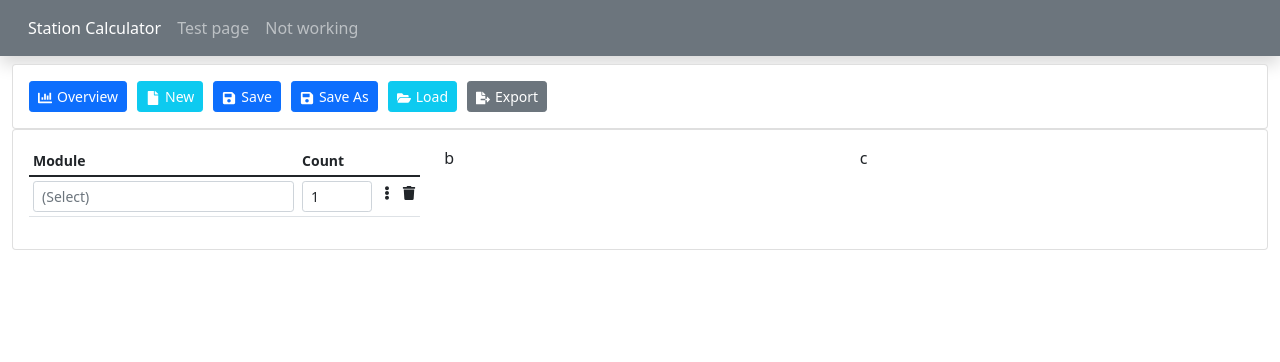
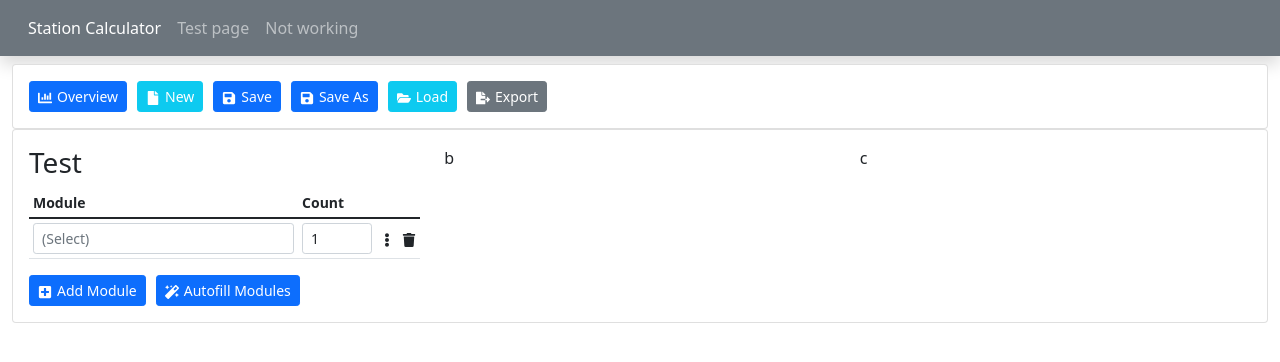
Before and after one commit to SebastianSchlecht/X4-Tools, a React (Create React App) app: page /#/station in a window 1280 px wide. Shown: the top 362 px of the page. Built offline with nearby package versions, Linux system fonts and the light colour scheme.

Commit message:
Multiple modules can now be created

```diff
--- a/src/components/stationCalculator/ModuleCard.tsx
+++ b/src/components/stationCalculator/ModuleCard.tsx
@@ -17,7 +17,12 @@ const dummyPlaceholder: SuggestionGroup[] = [
   },
 ];
 
-const ModuleCard: React.FC = () => {
+type ModuleCardProp = {
+  onDelete: (keyHint?: string | number) => void;
+  keyHint?: string | number;
+};
+
+const ModuleCard: React.FC<ModuleCardProp> = ({ onDelete, keyHint }) => {
   const [count, setCount] = useState(1);
   const [input, setInput] = useState("");
   const [suggestionVisible, setSuggestionVisible] = useState(false);
@@ -36,7 +41,7 @@ const ModuleCard: React.FC = () => {
   };
 
   return (
-    <tr className="test" onBlur={onBlur}>
+    <tr onBlur={onBlur}>
       <td>
         <div className="form-group">
           <InputGroup size="sm" onFocus={() => setSuggestionVisible(true)}>
@@ -55,14 +60,14 @@ const ModuleCard: React.FC = () => {
             min="0"
             value={count}
             onChange={(e) => setCount(Number(e.target.value))}
-          ></FormControl>
+          />
         </InputGroup>
       </td>
       <td>
         <FaEllipsisV className="move" />
       </td>
       <td>
-        <FaTrash className="clickable" />
+        <FaTrash className="clickable" onClick={() => onDelete(keyHint)} />
       </td>
     </tr>
   );
--- a/src/components/stationCalculator/ModulesCard.tsx
+++ b/src/components/stationCalculator/ModulesCard.tsx
@@ -1,25 +1,61 @@
 import { Table } from "react-bootstrap";
 import ModuleCard from "./ModuleCard";
-// import { useState } from 'react'
+import { Button } from "react-bootstrap";
+import { FaPlusSquare, FaMagic } from "react-icons/fa";
+import { useState } from "react";
+
+type StationModule = {
+  id: number;
+};
+
+const createModule = (id: number): StationModule => ({
+  id,
+});
 
 const ModulesCard: React.FC = () => {
-  // const [count, setCount] = useState(1)
+  const [modules, setModules] = useState<StationModule[]>([createModule(1)]);
+
+  const addModule = () => {
+    const nextId =
+      modules.length === 0 ? 1 : modules.map((module) => module.id).reduce((idA, idB) => Math.max(idA, idB)) + 1;
+    setModules([...modules, createModule(nextId)]);
+    console.log(`Adding module with id ${nextId}`);
+  };
 
   return (
     <div>
-      <Table className="table-hover table-sm small">
+      <h3>Test</h3>
+      <Table className="table-hover table-sm small" style={{ verticalAlign: "middle" }}>
         <thead>
           <tr>
             <th>Module</th>
             <th style={{ width: "20%" }}>Count</th>
-            <th style={{ width: "5%" }}></th>
-            <th style={{ width: "5%" }}></th>
+            <th style={{ width: "5%" }} />
+            <th style={{ width: "5%" }} />
           </tr>
         </thead>
         <tbody>
-          <ModuleCard />
+          {modules.map((module) => (
+            <ModuleCard
+              key={module.id}
+              keyHint={module.id}
+              onDelete={(keyHint) => {
+                setModules(modules.filter((module) => module.id !== keyHint));
+              }}
+            />
+          ))}
         </tbody>
       </Table>
+      <div>
+        <Button size="sm" onClick={addModule}>
+          <FaPlusSquare className="btnMargin" />
+          Add Module
+        </Button>
+        <Button size="sm">
+          <FaMagic className="btnMargin" />
+          Autofill Modules
+        </Button>
+      </div>
     </div>
   );
 };
```
